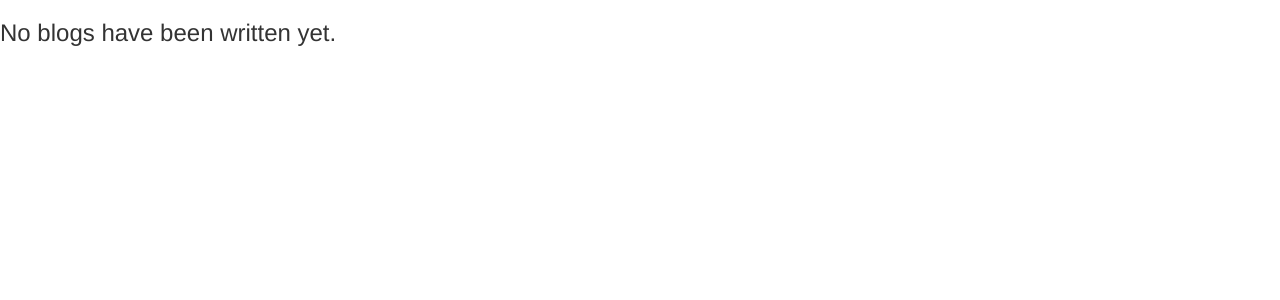
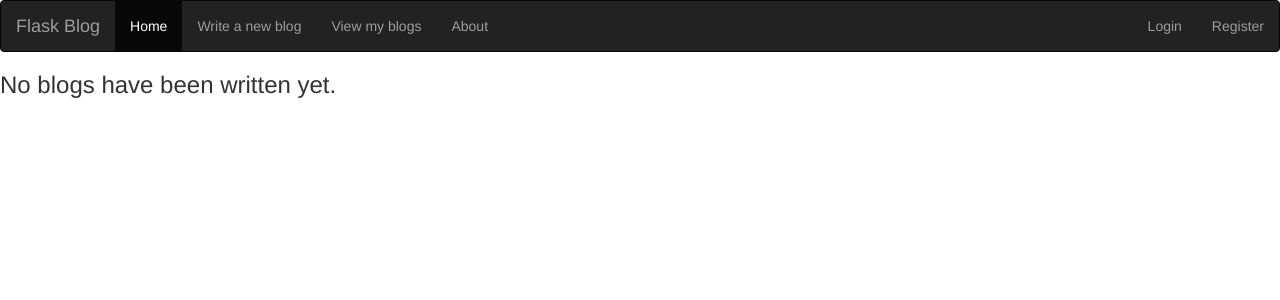
Before and after one commit to courtneyfay/flask-blog, a Flask app: page / in a window 1280 px wide. Shown: the top 300 px of the page. Run offline with Flask 2, Linux system fonts and the light colour scheme; data that the repository does not hold is empty; parts of the project's set-up code (start-up, migrations or seed data) failed here and were passed over; some libraries are stand-ins or nearby versions.

Commit message:
adds navbar, the ability to edit and delete blogs, and logout

```diff
--- a/app.py
+++ b/app.py
@@ -100,7 +100,7 @@ def login():
     return render_template('login.html')
 
 
-@app.route('/write-blog/', methods=['GET', 'POST'])
+@app.route('/write/', methods=['GET', 'POST'])
 def write_blog():
     # GET /write-blog loads a form with which the user can write a blogpost
     # POST /write-blog creates a new blog in the database
@@ -121,26 +121,52 @@ def write_blog():
 @app.route('/my-blogs/')
 def my_blogs():
     # GET /my-blogs  list of all links of blogs written by the logged in user
-    return render_template('my-blogs.html')
+    author = session['first_name'] + ' ' + session['last_name']
+    cursor = mysql.connection.cursor()
+    result_value = cursor.execute("SELECT * FROM blog WHERE author = %s", [author])
+    if result_value > 0:
+        my_blogs = cursor.fetchall()
+        return render_template('my-blogs.html', my_blogs=my_blogs)
+    else:
+        return render_template('my-blogs.html', my_blogs=None)
 
 
-@app.route('/edit-blog/<int:id>/', methods=['GET', 'POST'])
+@app.route('/edit/<int:id>/', methods=['GET', 'POST'])
 def edit_blog(id):
     # GET /edit-blog/<int: id> loads a form with content from blogpost of the id mentioned
     # POST /edit-blog/<int: id> updates the blogpost with the given id
-    return render_template('edit-blog.html', blog_id=id)
+    if request.method == 'POST':
+        cursor = mysql.connection.cursor()
+        title = request.form['title']
+        body = request.form['body']
+        cursor.execute("UPDATE blog SET title = %s, body = %s WHERE blog_id = %s",(title, body, id))
+        mysql.connection.commit()
+        cursor.close()
+        flash('Blog updated successfully', 'success')
+        return redirect('/blogs/{}'.format(id))
+    cursor = mysql.connection.cursor()
+    result_value = cursor.execute("SELECT * FROM blog WHERE blog_id = {}".format(id))
+    if result_value > 0:
+        blog_form = cursor.fetchone()
+        return render_template('edit-blog.html', blog_form=blog_form)
 
 
-@app.route('/delete/<int:id>/', methods=['POST'])
-def delete_blog():
+@app.route('/delete/<int:id>/')
+def delete_blog(id):
     # POST /delete-blog/<int: id> deletes the blogpost with the given id
-    return 'success', 200
+    cursor = mysql.connection.cursor()
+    cursor.execute("DELETE FROM blog WHERE blog_id = {}".format(id))
+    mysql.connection.commit()
+    flash("Your blog has been deleted", 'success')
+    return redirect('/my-blogs/')
 
 
 @app.route('/logout/')
 def logout():
     # GET /logout logs out the current user
-    return render_template('logout.html')
+    session.clear()
+    flash("You have been logged out", 'info')
+    return redirect('/')
 
 
 if __name__ == '__main__':
--- /dev/null
+++ b/templates/_navbar.html
@@ -0,0 +1,21 @@
+<nav class="navbar navbar-inverse">
+  <div class="container-fluid">
+    <div class="navbar-header">
+      <a class="navbar-brand" href="/">Flask Blog</a>
+    </div>
+    <ul class="nav navbar-nav">
+      <li class="active"><a href="/">Home</a></li>
+      <li><a href="/write/">Write a new blog</a></li>
+      <li><a href="/my-blogs/">View my blogs</a></li>
+      <li><a href="/about/">About</a></li>
+    </ul>
+    <ul class="nav navbar-nav navbar-right">
+      {% if session.login %}
+        <li><a href="/logout/">Logout</a></li>
+      {% else %}
+        <li><a href="/login/">Login</a></li>
+        <li><a href="/register/">Register</a></li>
+      {% endif %}
+    </ul>
+  </div>
+</nav>
--- a/templates/common.html
+++ b/templates/common.html
@@ -7,6 +7,10 @@
 
 {% block title %}
 Flask Blog
+{% endblock %}
+
+{% block navbar %}
+    {% include '_navbar.html' %}
 {% endblock %}
 
 {% block content %}
--- a/templates/logout.html
+++ /dev/null
@@ -1,4 +0,0 @@
-{% extends 'common.html' %}
-{% block sub_content %}
-    <h1>Logout</h1>
-{% endblock %}
```
Also changed, not shown: templates/edit-blog.html (+23 -1 lines), templates/my-blogs.html (+26 -1 lines).
